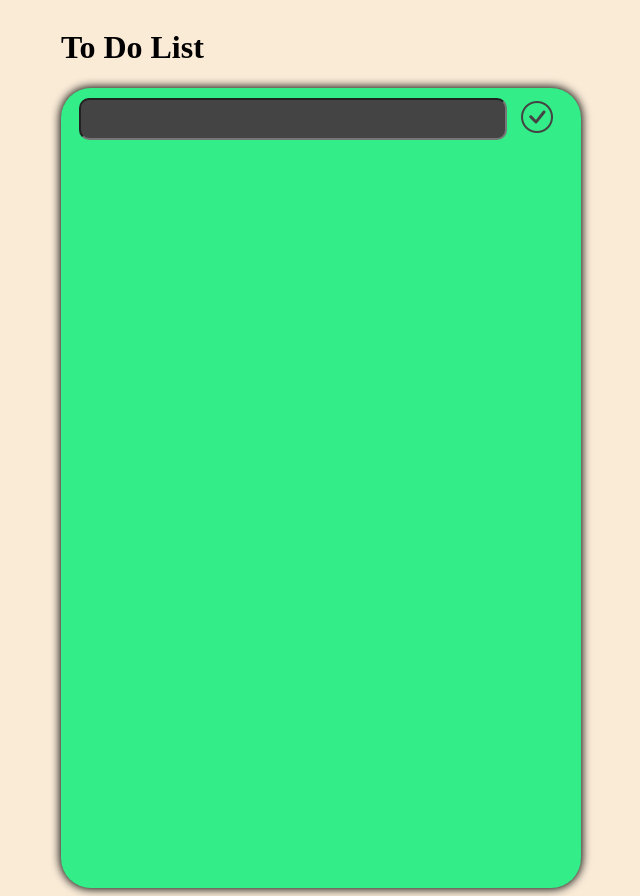
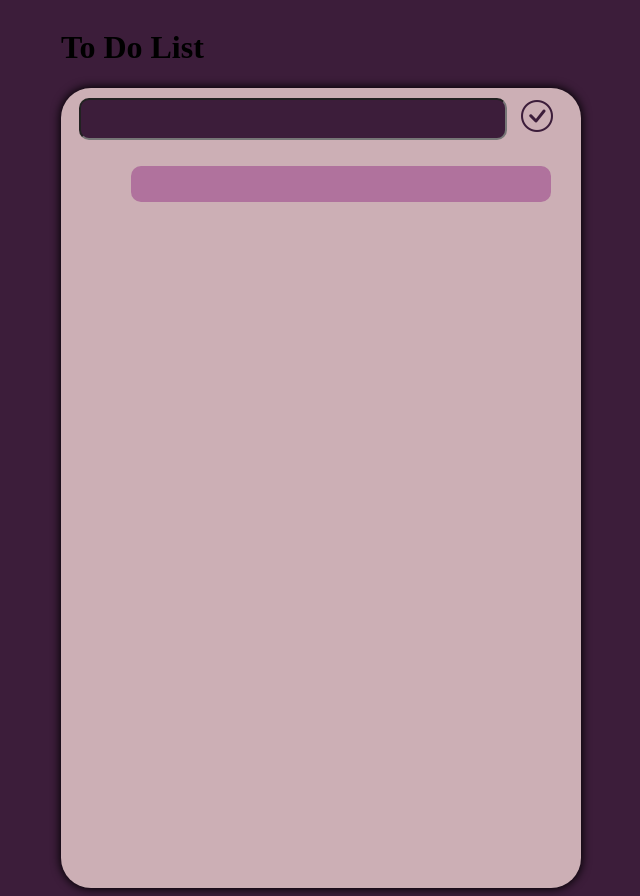
Before and after one commit to fedemoretto11/To-Do-List, a plain HTML site: page index.html in a window 1280 px wide. Both pictures are taken after a click on the icon 856 px from the left and 118 px from the top of the page. Shown: the whole page, without its empty margins (319-959 px from the left). Drawn offline with nearby package versions, Linux system fonts and the light colour scheme.

Commit message:
Acutalizacion JS

```diff
--- a/script.js
+++ b/script.js
@@ -2,9 +2,11 @@ const tareas = document.querySelector(".toDo");
 const porHacer = document.querySelector(".tareas");
 const icono = document.querySelector(".icono");
 const ul = document.querySelector("ul");
+const li = document.createElement("li");
 
 
 icono.addEventListener("click", (e) => {
-
-    porHacer.innerHTML.push(tareas.innerHTML);
+    li.appendChild(document.createTextNode(tareas.value));
+    ul.appendChild(li);
+    tareas = " ";
 })
--- a/style.css
+++ b/style.css
@@ -1,5 +1,5 @@
 body {
-    background-color: antiquewhite;
+    background-color: #3c1d3a;
     display: flex;
     flex-direction: column;
     justify-content: center;
@@ -12,7 +12,7 @@ body {
 
 
 .contenedor {
-    background: #3e8;
+    background: #ccafb5;
     height: 800px;
     width: 100%;
     display: flex;
@@ -33,16 +33,32 @@ body {
 .toDo {
     width: 420px;
     height: 36px;
-    font-size: 2rem;
+    font-size: 1.8rem;
     border-radius: 10px;
     text-decoration: none;
-    color: #3e8;
-    background-color: #444;
+    color: #ccafb5;
+    background-color: #3c1d3a;
 }
 
 .icono {
     font-size: 2rem;
     padding: 10px;
-    color: #444;
+    color: #3c1d3a;
     text-align: center;
 }
+
+.icono:hover {
+    cursor: pointer;
+}
+
+
+li {
+    width: 420px;
+    height: 36px;
+    font-size: 1.8rem;
+    border-radius: 10px;
+    text-decoration: none;
+    list-style: none;
+    color: #f8f6ff;
+    background-color: #b0729d;
+}
```
Also changed, not shown: index.html (+1 -0 lines).
